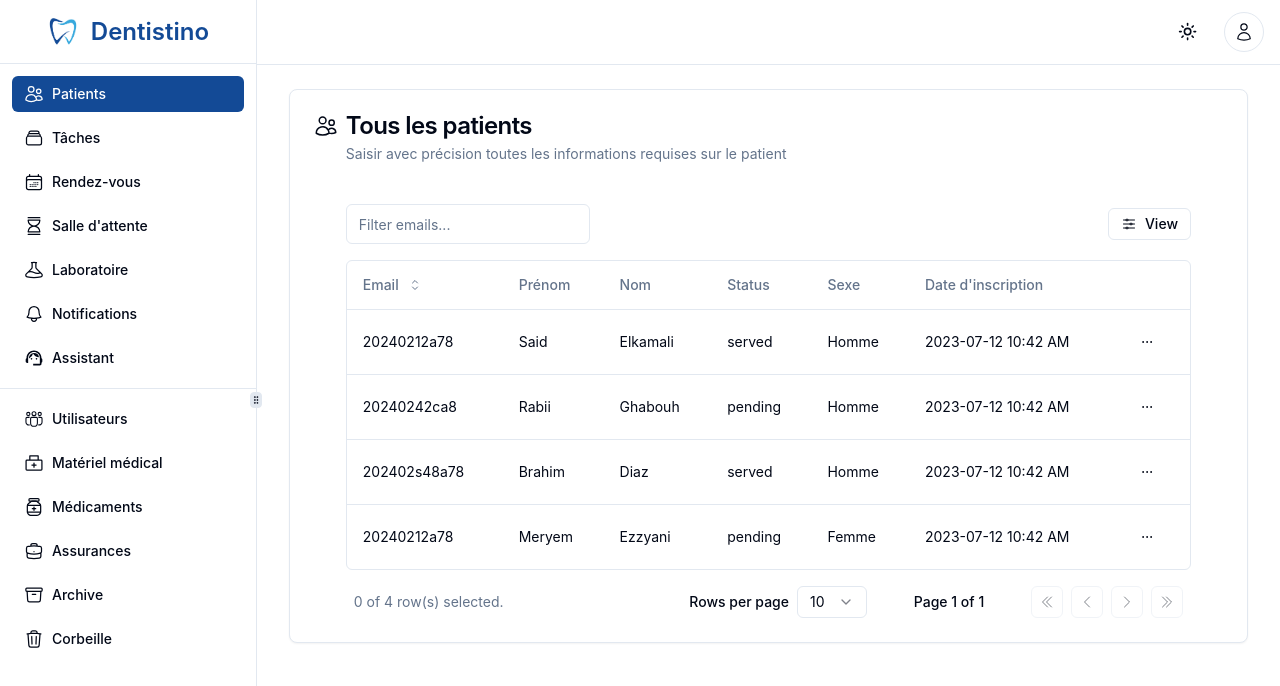
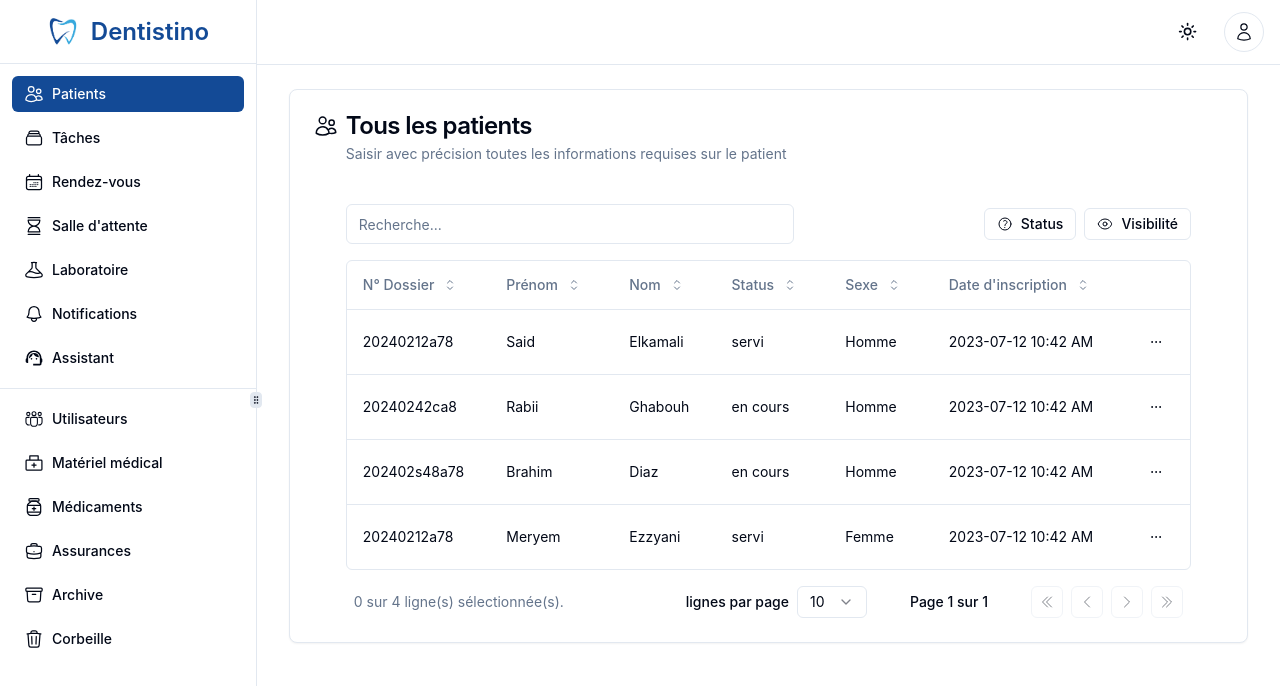
Before and after one commit to abdessamadabidar/Dentistino, a React (Vite) app: page /patients in a window 1280 px wide. Shown: the top 686 px of the page. Built offline with nearby package versions, Linux system fonts and the light colour scheme.

Commit message:
patients table 95% completed

```diff
--- a/package.json
+++ b/package.json
@@ -19,6 +19,7 @@
     "@radix-ui/react-checkbox": "^1.0.4",
     "@radix-ui/react-dialog": "^1.0.5",
     "@radix-ui/react-dropdown-menu": "^2.0.6",
+    "@radix-ui/react-icons": "^1.3.0",
     "@radix-ui/react-label": "^2.0.2",
     "@radix-ui/react-popover": "^1.0.7",
     "@radix-ui/react-radio-group": "^1.1.3",
--- a/src/components/data-table-column-header.tsx
+++ b/src/components/data-table-column-header.tsx
@@ -65,7 +65,7 @@ export function DataTableColumnHeader<TData, TValue>({column, title, className,}
 							<path strokeLinecap="round" strokeLinejoin="round" d="M3.98 8.223A10.477 10.477 0 0 0 1.934 12C3.226 16.338 7.244 19.5 12 19.5c.993 0 1.953-.138 2.863-.395M6.228 6.228A10.451 10.451 0 0 1 12 4.5c4.756 0 8.773 3.162 10.065 7.498a10.522 10.522 0 0 1-4.293 5.774M6.228 6.228 3 3m3.228 3.228 3.65 3.65m7.894 7.894L21 21m-3.228-3.228-3.65-3.65m0 0a3 3 0 1 0-4.243-4.243m4.242 4.242L9.88 9.88" />
 						</svg>
 
-						Hide
+						Cachez
 					</DropdownMenuItem>
 				</DropdownMenuContent>
 			</DropdownMenu>
--- /dev/null
+++ b/src/components/data-table-faceted-filter.tsx
@@ -0,0 +1,147 @@
+import * as React from "react"
+import { Column } from "@tanstack/react-table"
+
+import { cn } from "@/lib/utils"
+import { Badge } from "@/components/ui/badge"
+import { Button } from "@/components/ui/button"
+import {
+	Command,
+	CommandEmpty,
+	CommandGroup,
+	CommandInput,
+	CommandItem,
+	CommandList,
+	CommandSeparator,
+} from "@/components/ui/command"
+import {
+	Popover,
+	PopoverContent,
+	PopoverTrigger,
+} from "@/components/ui/popover"
+import { Separator } from "@/components/ui/separator"
+
+interface DataTableFacetedFilterProps<TData, TValue> {
+	column?: Column<TData, TValue>
+	title?: string
+	options: {
+		label: string
+		value: string
+		icon?: React.ComponentType<{ className?: string }>
+	}[]
+}
+
+export function DataTableFacetedFilter<TData, TValue>({column, title, options,}: DataTableFacetedFilterProps<TData, TValue>) {
+	const facets = column?.getFacetedUniqueValues()
+	const selectedValues = new Set(column?.getFilterValue() as string[])
+
+	return (
+		<Popover>
+			<PopoverTrigger asChild>
+				<Button variant="outline" size="sm" className="h-8">
+					<svg xmlns="http://www.w3.org/2000/svg" fill="none" viewBox="0 0 24 24" strokeWidth={1.5} stroke="currentColor" className="mr-2 size-4">
+						<path strokeLinecap="round" strokeLinejoin="round" d="M9.879 7.519c1.171-1.025 3.071-1.025 4.242 0 1.172 1.025 1.172 2.687 0 3.712-.203.179-.43.326-.67.442-.745.361-1.45.999-1.45 1.827v.75M21 12a9 9 0 1 1-18 0 9 9 0 0 1 18 0Zm-9 5.25h.008v.008H12v-.008Z" />
+					</svg>
+
+					{title}
+					{selectedValues?.size > 0 && (
+						<>
+							<Separator orientation="vertical" className="mx-2 h-4" />
+							<Badge
+								variant="secondary"
+								className="rounded-sm px-1 font-normal lg:hidden"
+							>
+								{selectedValues.size}
+							</Badge>
+							<div className="hidden space-x-1 lg:flex">
+								{selectedValues.size > 2 ? (
+									<Badge
+										variant="secondary"
+										className="rounded-sm px-1 font-normal"
+									>
+										{selectedValues.size} selected
+									</Badge>
+								) : (
+									options
+										.filter((option) => selectedValues.has(option.value))
+										.map((option) => (
+											<Badge
+												variant="secondary"
+												key={option.value}
+												className="rounded-sm px-1 font-normal"
+											>
+												{option.label}
+											</Badge>
+										))
+								)}
+							</div>
+						</>
+					)}
+				</Button>
+			</PopoverTrigger>
+			<PopoverContent className="w-[200px] p-0" align="start">
+				<Command>
+					<CommandInput placeholder={title} />
+					<CommandList>
+						<CommandEmpty>No results found.</CommandEmpty>
+						<CommandGroup>
+							{options.map((option) => {
+								const isSelected = selectedValues.has(option.value)
+								return (
+									<CommandItem
+										key={option.value}
+										onSelect={() => {
+											if (isSelected) {
+												selectedValues.delete(option.value)
+											} else {
+												selectedValues.add(option.value)
+											}
+											const filterValues = Array.from(selectedValues)
+											column?.setFilterValue(
+												filterValues.length ? filterValues : undefined
+											)
+										}}
+									>
+										<div
+											className={cn(
+												"mr-2 flex h-4 w-4 items-center justify-center rounded-sm border border-primary",
+												isSelected
+													? "bg-primary text-primary-foreground"
+													: "opacity-50 [&_svg]:invisible"
+											)}
+										>
+											<svg xmlns="http://www.w3.org/2000/svg" fill="none" viewBox="0 0 24 24" strokeWidth={1.5} stroke="currentColor" className="size-4">
+												<path strokeLinecap="round" strokeLinejoin="round" d="m4.5 12.75 6 6 9-13.5" />
+											</svg>
+										</div>
+										{option.icon && (
+											<option.icon className="mr-2 h-4 w-4 text-muted-foreground" />
+										)}
+										<span>{option.label}</span>
+										{facets?.get(option.value) && (
+											<span className="ml-auto flex h-4 w-4 items-center justify-center font-mono text-xs">
+                        {facets.get(option.value)}
+                      </span>
+										)}
+									</CommandItem>
+								)
+							})}
+						</CommandGroup>
+						{selectedValues.size > 0 && (
+							<>
+								<CommandSeparator />
+								<CommandGroup>
+									<CommandItem
+										onSelect={() => column?.setFilterValue(undefined)}
+										className="justify-center text-center"
+									>
+										Clear filters
+									</CommandItem>
+								</CommandGroup>
+							</>
+						)}
+					</CommandList>
+				</Command>
+			</PopoverContent>
+		</Popover>
+	)
+}
--- a/src/components/data-table-pagination.tsx
+++ b/src/components/data-table-pagination.tsx
@@ -18,12 +18,12 @@ export function DataTablePagination<TData>({table,}: DataTablePaginationProps<TD
 	return (
 		<div className="flex items-center justify-between px-2">
 			<div className="flex-1 text-sm text-muted-foreground">
-				{table.getFilteredSelectedRowModel().rows.length} of{" "}
-				{table.getFilteredRowModel().rows.length} row(s) selected.
+				{table.getFilteredSelectedRowModel().rows.length} sur{" "}
+				{table.getFilteredRowModel().rows.length} ligne(s) sélectionnée(s).
 			</div>
 			<div className="flex items-center space-x-6 lg:space-x-8">
 				<div className="flex items-center space-x-2">
-					<p className="text-sm font-medium">Rows per page</p>
+					<p className="text-sm font-medium">lignes par page</p>
 					<Select
 						value={`${table.getState().pagination.pageSize}`}
 						onValueChange={(value) => {
@@ -43,7 +43,7 @@ export function DataTablePagination<TData>({table,}: DataTablePaginationProps<TD
 					</Select>
 				</div>
 				<div className="flex w-[100px] items-center justify-center text-sm font-medium">
-					Page {table.getState().pagination.pageIndex + 1} of{" "}
+					Page {table.getState().pagination.pageIndex + 1} sur{" "}
 					{table.getPageCount()}
 				</div>
 				<div className="flex items-center space-x-2">
@@ -53,7 +53,7 @@ export function DataTablePagination<TData>({table,}: DataTablePaginationProps<TD
 						onClick={() => table.setPageIndex(0)}
 						disabled={!table.getCanPreviousPage()}
 					>
-						<span className="sr-only">Go to first page</span>
+						<span className="sr-only">Retour à la première page</span>
 						<svg xmlns="http://www.w3.org/2000/svg" fill="none" viewBox="0 0 24 24" strokeWidth={1.5} stroke="currentColor" className="size-4">
 							<path strokeLinecap="round" strokeLinejoin="round" d="m18.75 4.5-7.5 7.5 7.5 7.5m-6-15L5.25 12l7.5 7.5" />
 						</svg>
@@ -64,7 +64,7 @@ export function DataTablePagination<TData>({table,}: DataTablePaginationProps<TD
 						onClick={() => table.previousPage()}
 						disabled={!table.getCanPreviousPage()}
 					>
-						<span className="sr-only">Go to previous page</span>
+						<span className="sr-only">Retour à la page précédente</span>
 						<svg xmlns="http://www.w3.org/2000/svg" fill="none" viewBox="0 0 24 24" strokeWidth={1.5} stroke="currentColor" className="size-4">
 							<path strokeLinecap="round" strokeLinejoin="round" d="M15.75 19.5 8.25 12l7.5-7.5" />
 						</svg>
@@ -75,7 +75,7 @@ export function DataTablePagination<TData>({table,}: DataTablePaginationProps<TD
 						onClick={() => table.nextPage()}
 						disabled={!table.getCanNextPage()}
 					>
-						<span className="sr-only">Go to next page</span>
+						<span className="sr-only">Aller à la page suivante</span>
 						<svg xmlns="http://www.w3.org/2000/svg" fill="none" viewBox="0 0 24 24" strokeWidth={1.5} stroke="currentColor" className="size-4">
 							<path strokeLinecap="round" strokeLinejoin="round" d="m8.25 4.5 7.5 7.5-7.5 7.5" />
 						</svg>
@@ -86,7 +86,7 @@ export function DataTablePagination<TData>({table,}: DataTablePaginationProps<TD
 						onClick={() => table.setPageIndex(table.getPageCount() - 1)}
 						disabled={!table.getCanNextPage()}
 					>
-						<span className="sr-only">Go to last page</span>
+						<span className="sr-only">Aller à la dernière page</span>
 						<svg xmlns="http://www.w3.org/2000/svg" fill="none" viewBox="0 0 24 24" strokeWidth={1.5} stroke="currentColor" className="size-4">
 							<path strokeLinecap="round" strokeLinejoin="round" d="m5.25 4.5 7.5 7.5-7.5 7.5m6-15 7.5 7.5-7.5 7.5" />
 						</svg>
--- a/src/components/data-table-view-options.tsx
+++ b/src/components/data-table-view-options.tsx
@@ -26,9 +26,10 @@ export function DataTableViewOptions<TData>({table,}: DataTableViewOptionsProps<
 					className="ml-auto hidden h-8 lg:flex"
 				>
 					<svg xmlns="http://www.w3.org/2000/svg" fill="none" viewBox="0 0 24 24" strokeWidth={1.5} stroke="currentColor" className="mr-2 h-4 w-4">
-						<path strokeLinecap="round" strokeLinejoin="round" d="M10.5 6h9.75M10.5 6a1.5 1.5 0 1 1-3 0m3 0a1.5 1.5 0 1 0-3 0M3.75 6H7.5m3 12h9.75m-9.75 0a1.5 1.5 0 0 1-3 0m3 0a1.5 1.5 0 0 0-3 0m-3.75 0H7.5m9-6h3.75m-3.75 0a1.5 1.5 0 0 1-3 0m3 0a1.5 1.5 0 0 0-3 0m-9.75 0h9.75" />
+						<path strokeLinecap="round" strokeLinejoin="round" d="M2.036 12.322a1.012 1.012 0 0 1 0-.639C3.423 7.51 7.36 4.5 12 4.5c4.638 0 8.573 3.007 9.963 7.178.07.207.07.431 0 .639C20.577 16.49 16.64 19.5 12 19.5c-4.638 0-8.573-3.007-9.963-7.178Z" />
+						<path strokeLinecap="round" strokeLinejoin="round" d="M15 12a3 3 0 1 1-6 0 3 3 0 0 1 6 0Z" />
 					</svg>
-					View
+					Visibilité
 				</Button>
 			</DropdownMenuTrigger>
 			<DropdownMenuContent align="end" className="w-[150px]">
--- a/src/components/data-table.tsx
+++ b/src/components/data-table.tsx
@@ -1,4 +1,8 @@
 "use client"
+import {
+	CheckCircledIcon,
+	StopwatchIcon,
+} from "@radix-ui/react-icons"
 
 import {
 	ColumnDef, ColumnFiltersState,
@@ -19,6 +23,7 @@ import React from "react";
 import {Input} from "@/components/ui/input.tsx";
 import {DataTablePagination} from "@/components/data-table-pagination.tsx";
 import {DataTableViewOptions} from "@/components/data-table-view-options.tsx";
+import {DataTableFacetedFilter} from "@/components/data-table-faceted-filter.tsx";
 
 interface DataTableProps<TData, TValue> {
 	columns: ColumnDef<TData, TValue>[]
@@ -27,9 +32,8 @@ interface DataTableProps<TData, TValue> {
 
 export function DataTable<TData, TValue>({columns, data,}: DataTableProps<TData, TValue>) {
 	const [sorting, setSorting] = React.useState<SortingState>([])
-	const [columnFilters, setColumnFilters] = React.useState<ColumnFiltersState>(
-		[]
-	)
+	const [columnFilters, setColumnFilters] = React.useState<ColumnFiltersState>([])
+	const [globalFilter, setGlobalFilter] = React.useState('')
 	const table = useReactTable({
 		data,
 		columns,
@@ -42,23 +46,43 @@ export function DataTable<TData, TValue>({columns, data,}: DataTableProps<TData,
 		state: {
 			sorting,
 			columnFilters,
+			globalFilter,
 		}
 	})
 
 	return (
 		<div>
-			<div className="flex items-center justify-between flex-nowrap">
-				<div className="flex items-center py-4">
-					<Input
-						placeholder="Filter emails..."
-						value={(table.getColumn("recordNo")?.getFilterValue() as string) ?? ""}
-						onChange={(event) =>
-							table.getColumn("recordNo")?.setFilterValue(event.target.value)
-						}
-						className="max-w-lg"
-					/>
+			<div className="flex items-center justify-between flex-nowrap py-4">
+				<Input
+					placeholder="Recherche..."
+					value={globalFilter ?? ""}
+					onChange={(event) =>
+						setGlobalFilter(event.target.value)
+					}
+					className="max-w-md"
+				/>
+				<div className="flex flex-nowrap items-center gap-x-2">
+					{table.getColumn("status") && (
+						<DataTableFacetedFilter
+							column={table.getColumn("status")}
+							title="Status"
+							options={[
+								{
+									label: "servi",
+									value: "servi",
+									icon: CheckCircledIcon
+								},
+								{
+									label: "en cours",
+									value: "en cours",
+									icon: StopwatchIcon
+								}
+							]}
+						/>
+					)}
+					<DataTableViewOptions table={table} />
+
 				</div>
-				<DataTableViewOptions table={table} />
 			</div>
 			<div className="rounded-md border mb-4">
 				<Table>
@@ -97,7 +121,7 @@ export function DataTable<TData, TValue>({columns, data,}: DataTableProps<TData,
 						) : (
 							<TableRow>
 								<TableCell colSpan={columns.length} className="h-24 text-center">
-									No results.
+									Aucun résultat.
 								</TableCell>
 							</TableRow>
 						)}
--- a/src/pages/add-patient-page.tsx
+++ b/src/pages/add-patient-page.tsx
@@ -762,11 +762,11 @@ export default function AddPatientPage(): JSX.Element {
 																	</TableHeader>
 																	<TableBody>
 																		{toothFields.map((field, index) => (
-																			<TableRow>
+																			<TableRow key={field.id}>
 																				<TableCell>
 																					<FormField
 																						control={patientForm.control}
-																						key={field.id}
+
 																						name={`teeth.${index}.date`}
 																						render={({ field }) => (
 																							<FormItem>
--- a/src/patient-columns.tsx
+++ b/src/patient-columns.tsx
@@ -2,18 +2,19 @@ import {ColumnDef} from "@tanstack/react-table";
 import {
 	DropdownMenu,
 	DropdownMenuContent, DropdownMenuItem,
-	DropdownMenuLabel, DropdownMenuSeparator,
+	DropdownMenuSeparator,
 	DropdownMenuTrigger
 } from "@/components/ui/dropdown-menu.tsx";
 import {Button} from "@/components/ui/button.tsx";
 import {DataTableColumnHeader} from "@/components/data-table-column-header.tsx";
+
 
 type Patient = {
 	id: number,
 	recordNo: string,
 	firstName: string,
 	lastName: string,
-	status: "served" | "pending",
+	status: "servi" | "en cours",
 	gender: "Homme" | "Femme",
 	registeredDate: string,
 }
@@ -23,28 +24,38 @@ export const columns: ColumnDef<Patient>[] = [
 	{
 		accessorKey: "recordNo",
 		header: ({ column }) => (
-			<DataTableColumnHeader column={column} title="Email" />
+			<DataTableColumnHeader column={column} title="N° Dossier" />
 		),
 	},
 	{
 		accessorKey: "firstName",
-		header: "Prénom"
+		header: ({ column }) => (
+			<DataTableColumnHeader column={column} title="Prénom" />
+		),
 	},
 	{
 		accessorKey: "lastName",
-		header: "Nom"
+		header: ({ column }) => (
+			<DataTableColumnHeader column={column} title="Nom" />
+		),
 	},
 	{
 		accessorKey: "status",
-		header: "Status"
+		header: ({ column }) => (
+			<DataTableColumnHeader column={column} title="Status" />
+		),
 	},
 	{
 		accessorKey: "gender",
-		header: "Sexe"
+		header: ({ column }) => (
+			<DataTableColumnHeader column={column} title="Sexe" />
+		),
 	},
 	{
 		accessorKey: "registeredDate",
-		header: "Date d'inscription"
+		header: ({ column }) => (
+			<DataTableColumnHeader column={column} title="Date d'inscription" />
+		),
 	},
 	{
 		id: "actions",
@@ -55,19 +66,40 @@ export const columns: ColumnDef<Patient>[] = [
 				<DropdownMenu>
 					<DropdownMenuTrigger asChild>
 				<Button variant="ghost" className="h-8 w-8 p-0 focus-visible:ring-offset-0 focus-visible:ring-0">
-					<span className="sr-only">Open menu</span>
+					<span className="sr-only">Ouvrir le menu</span>
 					<svg xmlns="http://www.w3.org/2000/svg" fill="none" viewBox="0 0 24 24" strokeWidth={1.5} stroke="currentColor" className="size-4">
 						<path strokeLinecap="round" strokeLinejoin="round" d="M6.75 12a.75.75 0 1 1-1.5 0 .75.75 0 0 1 1.5 0ZM12.75 12a.75.75 0 1 1-1.5 0 .75.75 0 0 1 1.5 0ZM18.75 12a.75.75 0 1 1-1.5 0 .75.75 0 0 1 1.5 0Z" />
 					</svg>
 				</Button>
 				</DropdownMenuTrigger>
 				<DropdownMenuContent align="end">
-				<DropdownMenuLabel>Actions</DropdownMenuLabel>
-				<DropdownMenuItem onClick={() => navigator.clipboard.writeText(patient.recordNo)}>Copier N°Dossier</DropdownMenuItem>
-			<DropdownMenuSeparator />
-			<DropdownMenuItem>View customer</DropdownMenuItem>
-			<DropdownMenuItem>View payment details</DropdownMenuItem>
-			</DropdownMenuContent>
+					<DropdownMenuItem className="flex items-center gap-x-1">
+						<svg xmlns="http://www.w3.org/2000/svg" fill="none" viewBox="0 0 24 24" strokeWidth={1.5} stroke="currentColor" className="size-4">
+							<path strokeLinecap="round" strokeLinejoin="round" d="M15.75 6a3.75 3.75 0 1 1-7.5 0 3.75 3.75 0 0 1 7.5 0ZM4.501 20.118a7.5 7.5 0 0 1 14.998 0A17.933 17.933 0 0 1 12 21.75c-2.676 0-5.216-.584-7.499-1.632Z" />
+						</svg>
+
+						Informations
+					</DropdownMenuItem>
+					<DropdownMenuItem className="flex items-center gap-x-1" onClick={() => navigator.clipboard.writeText(patient.recordNo)}>
+						<svg xmlns="http://www.w3.org/2000/svg" fill="none" viewBox="0 0 24 24" strokeWidth={1.5} stroke="currentColor" className="size-4">
+							<path strokeLinecap="round" strokeLinejoin="round" d="M13.19 8.688a4.5 4.5 0 0 1 1.242 7.244l-4.5 4.5a4.5 4.5 0 0 1-6.364-6.364l1.757-1.757m13.35-.622 1.757-1.757a4.5 4.5 0 0 0-6.364-6.364l-4.5 4.5a4.5 4.5 0 0 0 1.242 7.244" />
+						</svg>
+						Copier
+					</DropdownMenuItem>
+					<DropdownMenuItem className="flex items-center gap-x-1">
+						<svg xmlns="http://www.w3.org/2000/svg" fill="none" viewBox="0 0 24 24" strokeWidth={1.5} stroke="currentColor" className="size-4">
+							<path strokeLinecap="round" strokeLinejoin="round" d="m16.862 4.487 1.687-1.688a1.875 1.875 0 1 1 2.652 2.652L10.582 16.07a4.5 4.5 0 0 1-1.897 1.13L6 18l.8-2.685a4.5 4.5 0 0 1 1.13-1.897l8.932-8.931Zm0 0L19.5 7.125M18 14v4.75A2.25 2.25 0 0 1 15.75 21H5.25A2.25 2.25 0 0 1 3 18.75V8.25A2.25 2.25 0 0 1 5.25 6H10" />
+						</svg>
+						Modifier
+					</DropdownMenuItem>
+					<DropdownMenuSeparator />
+					<DropdownMenuItem className="text-destructive focus:text-destructive flex items-center gap-x-1">
+						<svg xmlns="http://www.w3.org/2000/svg" fill="none" viewBox="0 0 24 24" strokeWidth={1.5} stroke="currentColor" className="size-4">
+							<path strokeLinecap="round" strokeLinejoin="round" d="m14.74 9-.346 9m-4.788 0L9.26 9m9.968-3.21c.342.052.682.107 1.022.166m-1.022-.165L18.16 19.673a2.25 2.25 0 0 1-2.244 2.077H8.084a2.25 2.25 0 0 1-2.244-2.077L4.772 5.79m14.456 0a48.108 48.108 0 0 0-3.478-.397m-12 .562c.34-.059.68-.114 1.022-.165m0 0a48.11 48.11 0 0 1 3.478-.397m7.5 0v-.916c0-1.18-.91-2.164-2.09-2.201a51.964 51.964 0 0 0-3.32 0c-1.18.037-2.09 1.022-2.09 2.201v.916m7.5 0a48.667 48.667 0 0 0-7.5 0" />
+						</svg>
+
+						Supprimer</DropdownMenuItem>
+				</DropdownMenuContent>
 			</DropdownMenu>
 		)
 		},
--- a/src/patients-data.ts
+++ b/src/patients-data.ts
@@ -3,7 +3,7 @@ type Patient = {
 	recordNo: string,
 	firstName: string,
 	lastName: string,
-	status: "served" | "pending",
+	status: "servi" | "en cours",
 	gender: "Homme" | "Femme",
 	registeredDate: string,
 }
@@ -14,7 +14,7 @@ export const patients: Patient[] = [
 		recordNo: "20240212a78",
 		firstName: "Said",
 		lastName: "Elkamali",
-		status: "served",
+		status: "servi",
 		gender: "Homme",
 		registeredDate: "2023-07-12 10:42 AM"
 	},
@@ -23,7 +23,7 @@ export const patients: Patient[] = [
 		recordNo: "20240242ca8",
 		firstName: "Rabii",
 		lastName: "Ghabouh",
-		status: "pending",
+		status: "en cours",
 		gender: "Homme",
 		registeredDate: "2023-07-12 10:42 AM"
 	},
@@ -32,7 +32,7 @@ export const patients: Patient[] = [
 		recordNo: "202402s48a78",
 		firstName: "Brahim",
 		lastName: "Diaz",
-		status: "served",
+		status: "en cours",
 		gender: "Homme",
 		registeredDate: "2023-07-12 10:42 AM"
 	},
@@ -41,7 +41,7 @@ export const patients: Patient[] = [
 		recordNo: "20240212a78",
 		firstName: "Meryem",
 		lastName: "Ezzyani",
-		status: "pending",
+		status: "servi",
 		gender: "Femme",
 		registeredDate: "2023-07-12 10:42 AM"
 	}
```
Also changed, not shown: 1 other file (tests, documents, lock files or other folders).
